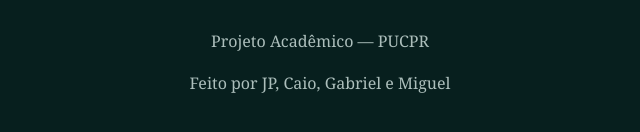
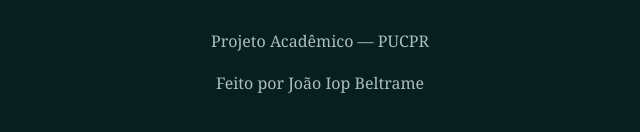
Before and after one commit to JoaoIopBeltrame/Tarefas, a plain HTML site: page index.html in a window 1280 px wide. Shown: the part 2596-2728 px from the top of the page, 320-960 px from the left. Drawn offline with Linux system fonts and the light colour scheme.

Commit message:
Update footer with new author name

```diff
--- a/index.html
+++ b/index.html
@@ -246,7 +246,7 @@
     <!-- ====== Rodapé ====== -->
     <footer>
       <p>Projeto Acadêmico — PUCPR</p>
-      <p>Feito por JP, Caio, Gabriel e Miguel</p>
+      <p>Feito por João Iop Beltrame</p>
     </footer>
 
     <!-- ====== Lightbox (a foto ampliada) ====== -->
```
